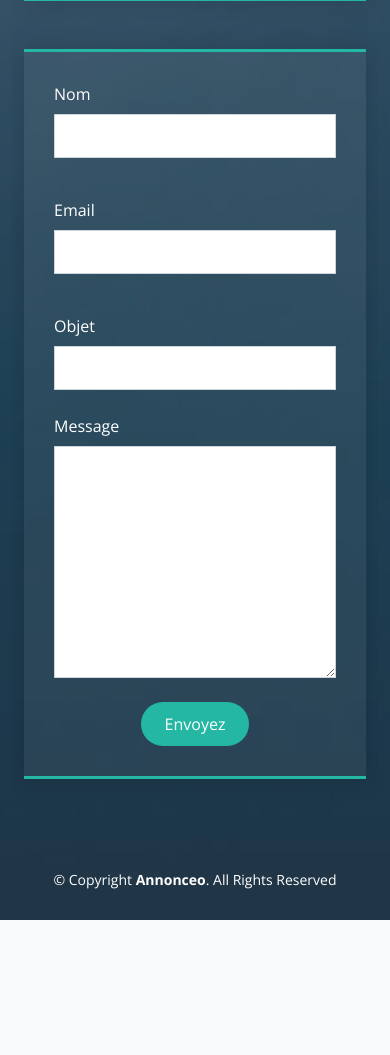
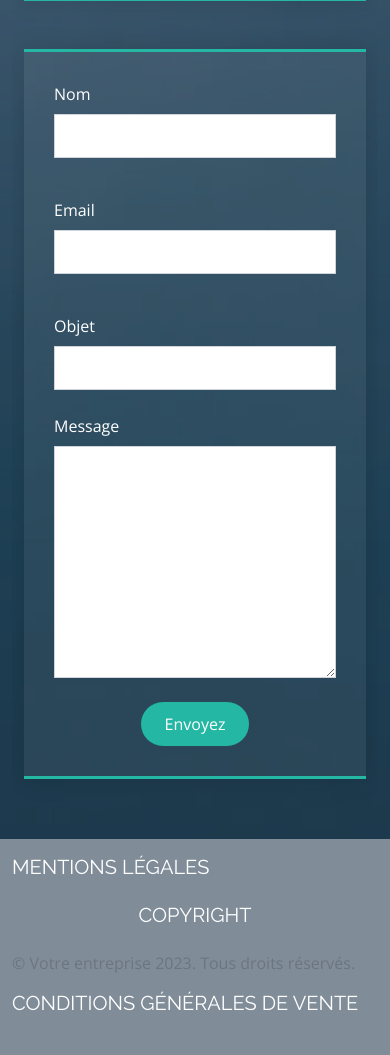
Before and after one commit to Rwananas/Annonceo, a PHP site: page /annonceo/QSN.php in a window 390 px wide. Shown: the part 1758-2813 px from the top of the page. Before the commit the page ends 2678 px from the top, so only its background shows below. Run offline with PHP 8.4, Linux system fonts and the light colour scheme; data that the repository does not hold is empty; some libraries are stand-ins or nearby versions.

Commit message:
modif footer

```diff
--- a/include/footer.php
+++ b/include/footer.php
@@ -2,16 +2,26 @@
 </div>
 
 <!-- ======= Footer ======= -->
-<footer id="footer">
-  <div class="container text-center">
-    <div class="copyright text-center">
-        &copy; Copyright <strong><span>Annonceo</span></strong>. All Rights Reserved
+<footer class="bg-light py-3">
+  <div class="container">
+    <div class="row">
+      <div class="col-md-4">
+        <h5 class="text-uppercase mb-4">Mentions légales</h5>
+
       </div>
-        <a href="#" class="back-to-top d-flex align-items-center justify-content-center"><i class="bi bi-arrow-up-short"></i></a>
+      <div class="col-md-4">
+        <h5 class="text-uppercase mb-4 text-center">Copyright</h5>
+        <p class="text-muted">© Votre entreprise 2023. Tous droits réservés.</p>
+      </div>
+      <div class="col-md-4">
+        <h5 class="text-uppercase mb-4">Conditions générales de vente</h5>
+
       </div>
     </div>
   </div>
-</footer><!-- End #footer -->
+</footer>
+
+<!-- End #footer -->
 
 
 <script src="/admin/vendor/bootstrap/js/bootstrap.min.js"></script>
```
